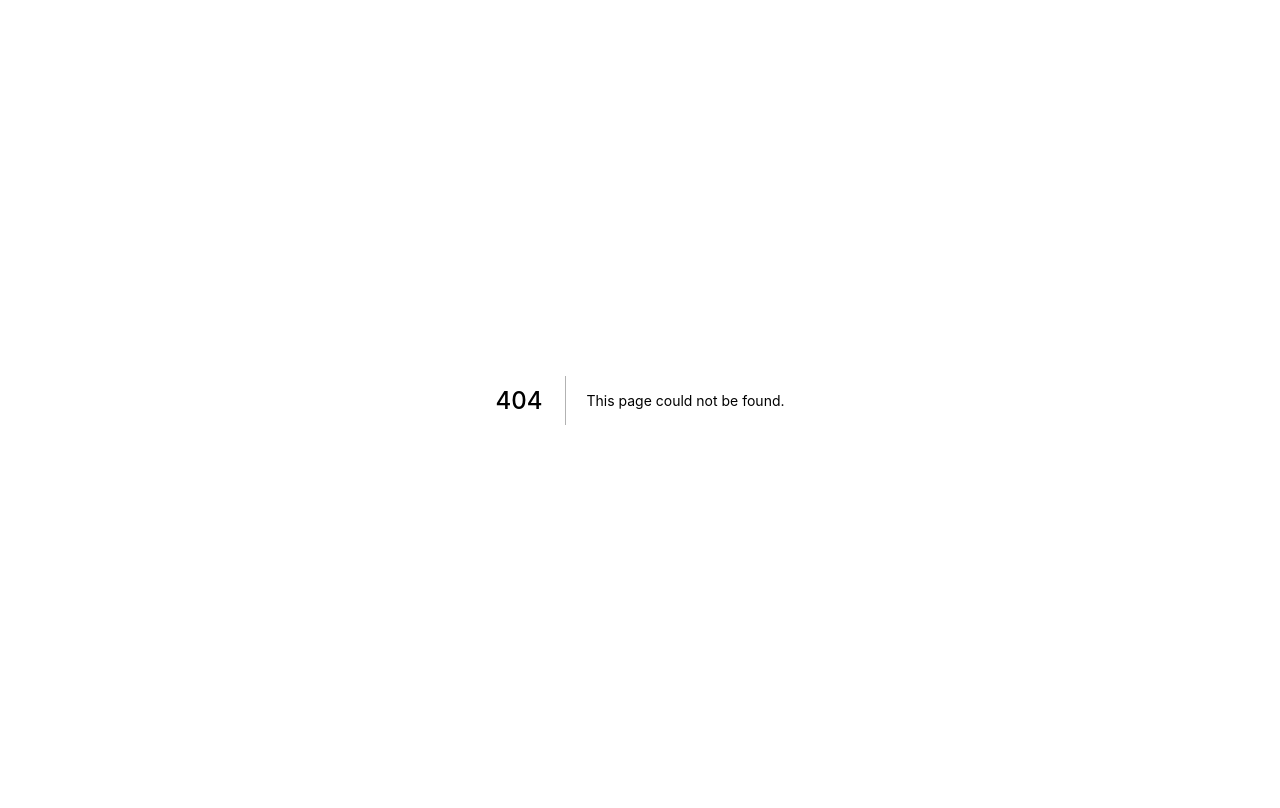
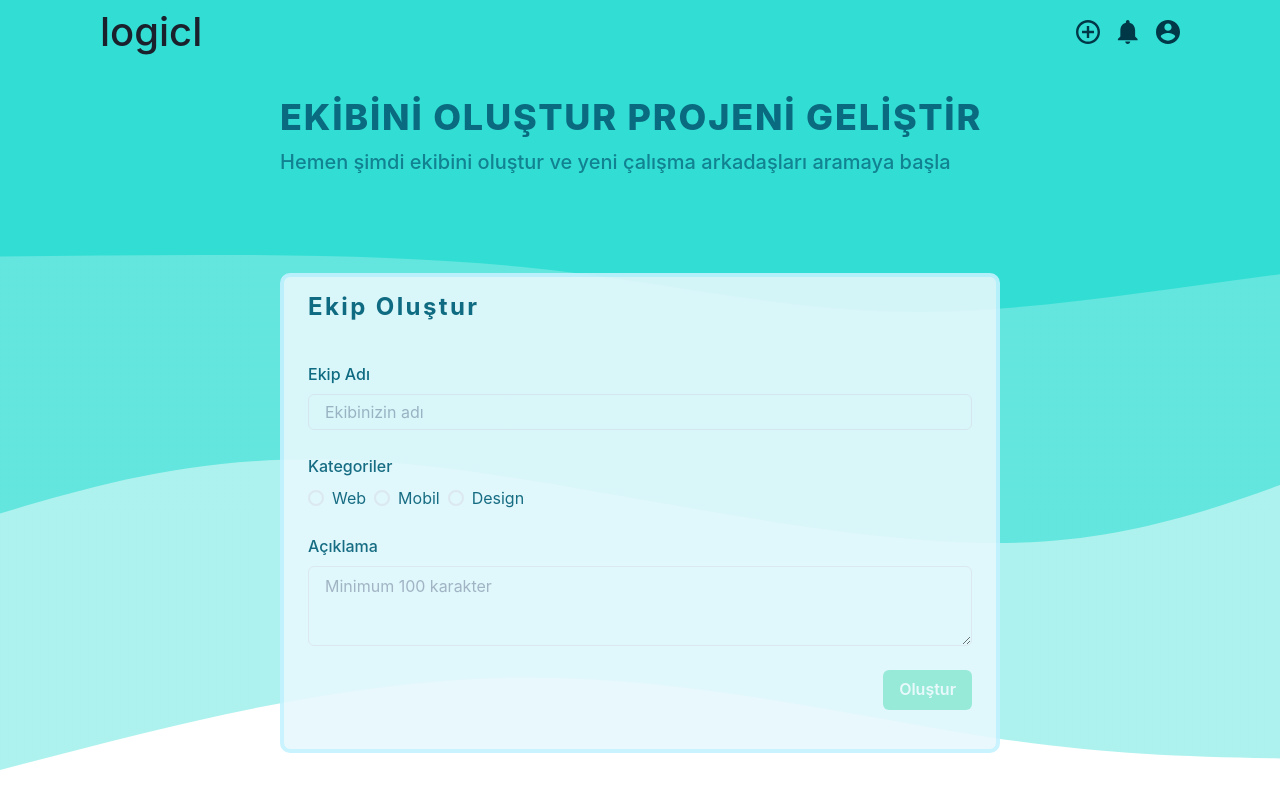
Before and after one commit to pauieeecs/logicl, a Next.js app: page /createteam in a window 1280 px wide. Before the commit this address had no page. Shown: the top 808 px of the page. Built offline with nearby package versions, Linux system fonts and the light colour scheme.

Commit message:
createteam page created

```diff
--- /dev/null
+++ b/src/pages/createteam.tsx
@@ -0,0 +1,92 @@
+import {
+  Button,
+  Flex,
+  FormControl,
+  FormLabel,
+  Heading,
+  Input,
+  Radio,
+  RadioGroup,
+  Stack,
+  Text,
+  Textarea,
+} from "@chakra-ui/react"
+import { useState } from "react"
+import Container from "../components/Container"
+
+const CreateTeam: React.FC = () => {
+  const [teamName, setTeamName] = useState("")
+  const [desc, setDesc] = useState("")
+  const [category, setCategory] = useState("")
+
+  return (
+    <Container bgSrc="/wave3.svg">
+      <Flex direction="column" align="space-around" color="#065E77" opacity="0.9">
+        <Flex justifyContent="center" mt={8} direction="column">
+          <Heading fontWeight="800" letterSpacing="wider">
+            EKİBİNİ OLUŞTUR PROJENİ GELİŞTİR
+          </Heading>
+          <Text opacity="0.8" mt={2} fontWeight="500" fontSize="20px">
+            Hemen şimdi ekibini oluştur ve yeni çalışma arkadaşları aramaya başla
+          </Text>
+        </Flex>
+        <Flex
+          w="720px"
+          minH="480px"
+          my={24}
+          bgColor="#E6F8FD"
+          borderRadius="10px"
+          border="4px solid #C3F2FF"
+          direction="column"
+        >
+          <Flex mx={6} my={4} direction="column">
+            <Heading fontSize="24px" letterSpacing="widest">
+              Ekip Oluştur
+            </Heading>
+            <FormControl my={4}>
+              <FormLabel mt={6}>Ekip Adı</FormLabel>
+              <Input
+                isRequired
+                h="36px"
+                type="name"
+                placeholder="Ekibinizin adı"
+                onChange={(e) => setTeamName(e.target.value)}
+                value={teamName}
+              ></Input>
+              <FormLabel mt={6}>Kategoriler</FormLabel>
+              <RadioGroup onChange={(e) => setCategory(`${e}`)} value={category}>
+                <Stack direction="row">
+                  <Radio value="Web">Web</Radio>
+                  <Radio value="Mobil">Mobil</Radio>
+                  <Radio value="Design">Design</Radio>
+                </Stack>
+              </RadioGroup>
+              <FormLabel mt={6}>Açıklama</FormLabel>
+              <Textarea
+                onChange={(e) => setDesc(e.target.value)}
+                value={desc}
+                isRequired
+                placeholder="Minimum 100 karakter"
+              ></Textarea>
+              {console.log(teamName, desc, category)}
+              <Flex mt={6} justify="flex-end">
+                <Button
+                  disabled={
+                    desc.length >= 100 && teamName.length >= 3 && category !== "" ? false : true
+                  }
+                  bgColor="#20D79E"
+                  _hover={{ bgColor: "green.600" }}
+                  color="white"
+                >
+                  Oluştur
+                </Button>
+              </Flex>
+            </FormControl>
+          </Flex>
+        </Flex>
+      </Flex>
+    </Container>
+  )
+}
+
+export default CreateTeam
--- a/src/pages/teamsearching.tsx
+++ b/src/pages/teamsearching.tsx
@@ -1,8 +1,8 @@
-import { Flex, Heading, Stack } from "@chakra-ui/react"
+import { Heading, Stack } from "@chakra-ui/react"
 import Container from "../components/Container"
 import Team from "../components/teamsearching/Team"
 
-const teamsearching: React.FC = () => {
+const TeamSearching: React.FC = () => {
   return (
     <Container bgSrc="/wave3.svg">
       <Heading mt={10} w="780px" size="2xl" textAlign="center" fontWeight="bold" color="#065E77">
@@ -74,4 +74,4 @@ const teamsearching: React.FC = () => {
   )
 }
 
-export default teamsearching
+export default TeamSearching
```
Also changed, not shown: .prettierrc.js, public/wave3.svg.
